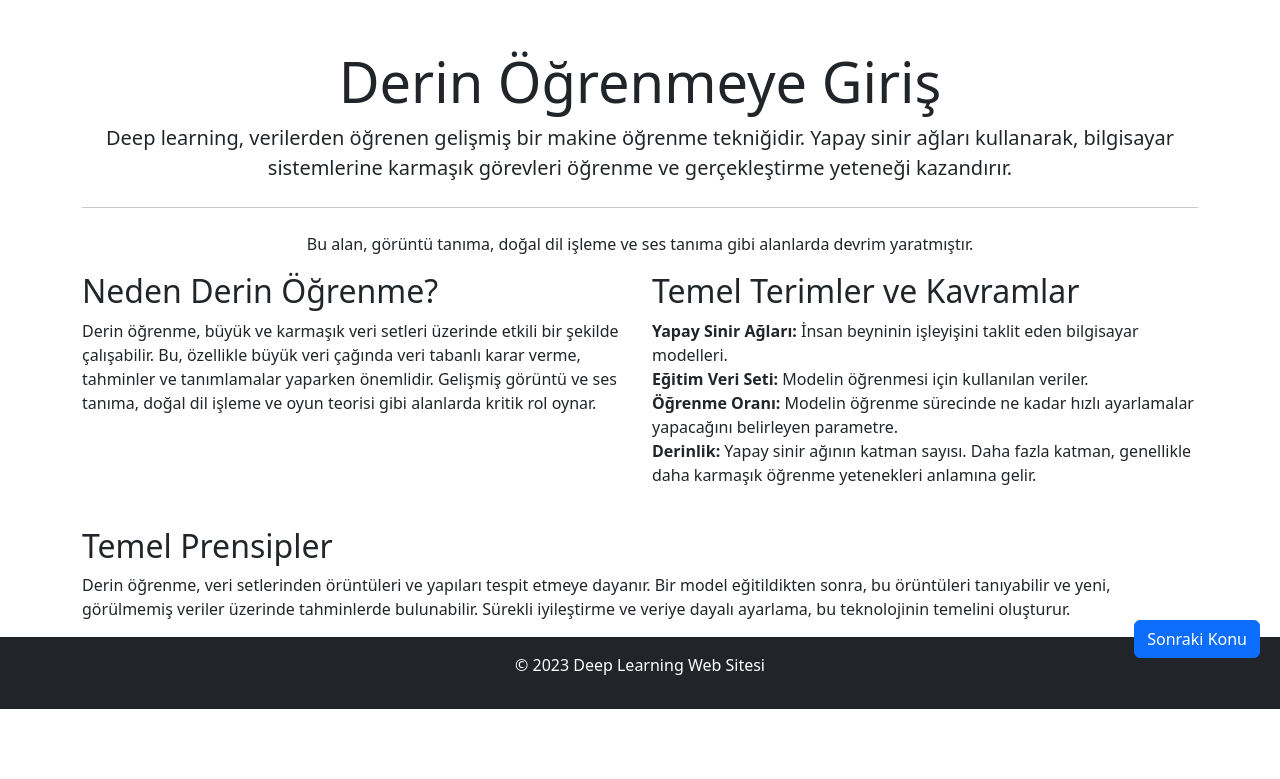
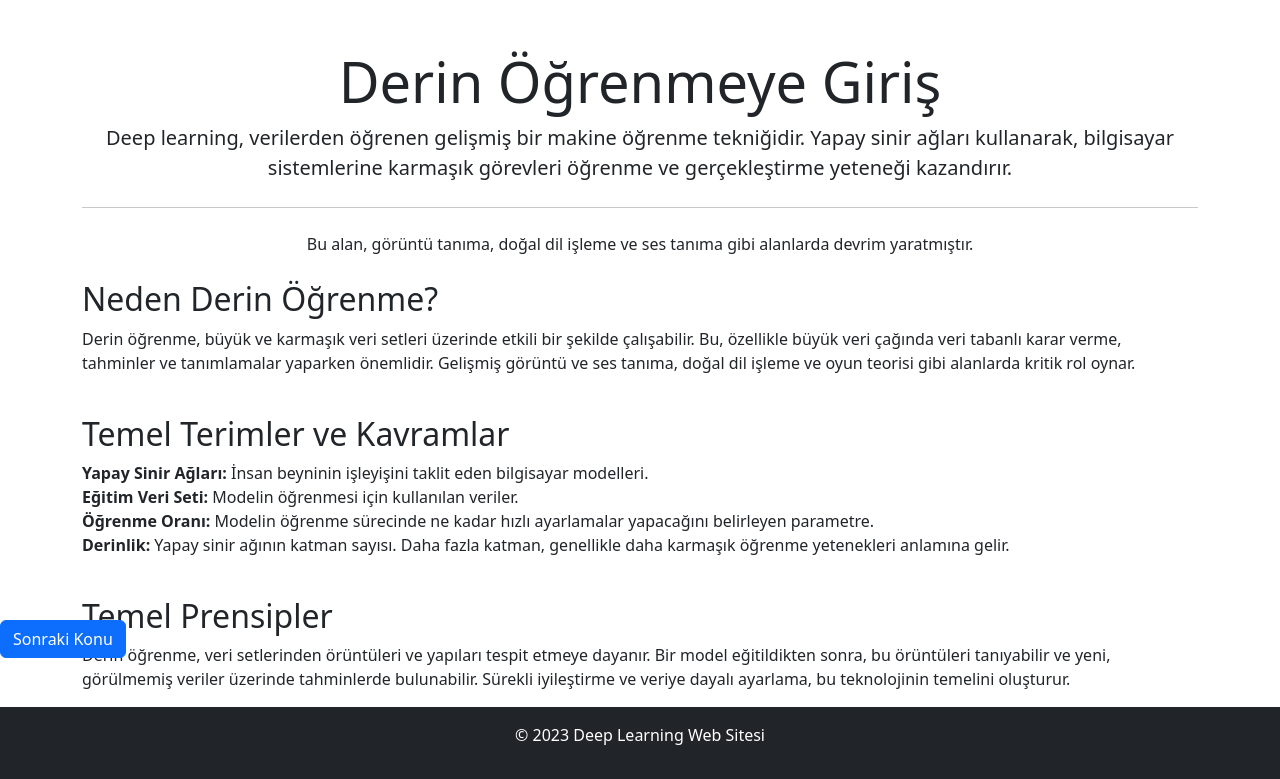
Before and after one commit to Lightfield0/deep_learning_project, a Django app: page /introduction/ in a window 1280 px wide. Shown: the part 56-835 px from the top of the page. Before the commit the page ends 765 px from the top, so only its background shows below. Run offline with Django 4.2, Linux system fonts and the light colour scheme.

Commit message:
Changes to be committed: 	modified:   deep_learning_app/templates/introduction.html 	modified:   deep_learning_app/templates/layout.html

```diff
--- a/deep_learning_app/templates/introduction.html
+++ b/deep_learning_app/templates/introduction.html
@@ -5,27 +5,27 @@
 {% block content %}
 <div class="container mt-5">
     <div class="jumbotron text-center">
-            <h1 class="display-4 animate__animated animate__fadeInDown">Derin Öğrenmeye Giriş</h1>
-            <p class="lead animate__animated animate__fadeInUp">
+        <h1 class="display-4">Derin Öğrenmeye Giriş</h1>
+        <p class="lead">
             Deep learning, verilerden öğrenen gelişmiş bir makine öğrenme tekniğidir. Yapay sinir ağları kullanarak, bilgisayar sistemlerine karmaşık görevleri öğrenme ve gerçekleştirme yeteneği kazandırır.
         </p>
         <hr class="my-4">
-            <p class="animate__animated animate__fadeIn">
+        <p>
             Bu alan, görüntü tanıma, doğal dil işleme ve ses tanıma gibi alanlarda devrim yaratmıştır.
         </p>
     </div>
 
-        <section id="more-details">
+    <section id="more-details" class="mt-4">
         <div class="row">
-                <div class="col-md-6">
-                    <h2 class="animate__animated animate__fadeInLeft">Neden Derin Öğrenme?</h2>
-                    <p class="animate__animated animate__fadeInLeft">
+            <div class="col-md-12">
+                <h2>Neden Derin Öğrenme?</h2>
+                <p>
                     Derin öğrenme, büyük ve karmaşık veri setleri üzerinde etkili bir şekilde çalışabilir. Bu, özellikle büyük veri çağında veri tabanlı karar verme, tahminler ve tanımlamalar yaparken önemlidir. Gelişmiş görüntü ve ses tanıma, doğal dil işleme ve oyun teorisi gibi alanlarda kritik rol oynar.
                 </p>
             </div>
-                <div class="col-md-6">
-                    <h2 class="animate__animated animate__fadeInRight">Temel Terimler ve Kavramlar</h2>
-                    <p class="animate__animated animate__fadeInRight">
+            <div class="col-md-12 mt-4">
+                <h2>Temel Terimler ve Kavramlar</h2>
+                <p>
                     <strong>Yapay Sinir Ağları:</strong> İnsan beyninin işleyişini taklit eden bilgisayar modelleri. <br>
                     <strong>Eğitim Veri Seti:</strong> Modelin öğrenmesi için kullanılan veriler. <br>
                     <strong>Öğrenme Oranı:</strong> Modelin öğrenme sürecinde ne kadar hızlı ayarlamalar yapacağını belirleyen parametre. <br>
@@ -33,22 +33,29 @@
                 </p>
             </div>
             <div class="col-md-12 mt-4">
-                    <h2 class="animate__animated animate__fadeInUp">Temel Prensipler</h2>
-                    <p class="animate__animated animate__fadeInUp">
+                <h2>Temel Prensipler</h2>
+                <p>
                     Derin öğrenme, veri setlerinden örüntüleri ve yapıları tespit etmeye dayanır. Bir model eğitildikten sonra, bu örüntüleri tanıyabilir ve yeni, görülmemiş veriler üzerinde tahminlerde bulunabilir. Sürekli iyileştirme ve veriye dayalı ayarlama, bu teknolojinin temelini oluşturur.
                 </p>
             </div>
         </div>
     </section>
 
-        <div class="fixed-bottom text-right mb-3 mr-3" style="text-align: right; bottom: 70px; right: 20px;">
-            <a class="btn btn-primary animate__animated animate__fadeIn" href="{% url 'types-of-nn' %}" role="button" id="hover-btn">Sonraki Konu</a>
+    <div class="text-right mb-3 mr-3 fixed-bottom" style="bottom: 70px; right: 20px;">
+        <a class="btn btn-primary" href="{% url 'types-of-nn' %}" role="button" id="next-topic-btn">Sonraki Konu</a>
     </div>
 </div>
 
-    <style>
-        #hover-btn:hover {
-            transform: scale(1.1); /* Örnek bir transform efekti. Dilerseniz başka bir efekt ekleyebilirsiniz. */
-        }
-    </style>
 {% endblock %}
+
+{% block scripts %}
+<script src="https://cdnjs.cloudflare.com/ajax/libs/gsap/3.12.1/gsap.min.js"></script>
+<script>
+    // GSAP Animasyonları
+    gsap.from(".jumbotron", {duration: 1, y: -50, opacity: 0, ease: "bounce"});
+    gsap.from("#more-details > .row > div", {duration: 1, x: -100, opacity: 0, stagger: 0.2});
+    gsap.from("#next-topic-btn", {duration: 1, y: 20, opacity: 0, delay: 1});
+
+    // Ekstra animasyonlar eklenebilir
+</script>
+{% endblock %}
--- a/deep_learning_app/templates/layout.html
+++ b/deep_learning_app/templates/layout.html
@@ -7,7 +7,7 @@
     <!-- Bootstrap CSS -->
     <link href="https://cdn.jsdelivr.net/npm/bootstrap@5.3.0/dist/css/bootstrap.min.css" rel="stylesheet">
     <!-- CSS dosyasını ekleyin -->
-    <link rel="stylesheet" href="https://cdnjs.cloudflare.com/ajax/libs/animate.css/4.1.1/animate.min.css">
+    <!-- <link rel="stylesheet" href="https://cdnjs.cloudflare.com/ajax/libs/animate.css/4.1.1/animate.min.css"> -->
 
 </head>
 <body>
```
Lines whose indentation alone changed are shown as unchanged.
